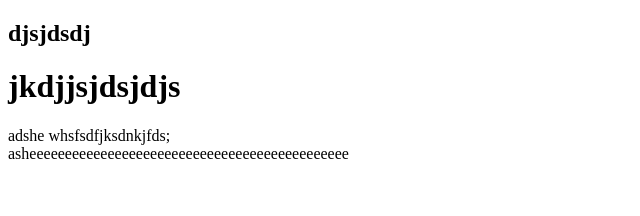
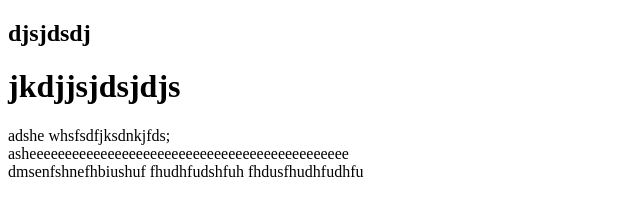
Before and after one commit to faustinogs/CursoCoder, a plain HTML site: page index.html in a window 1280 px wide. Shown: the whole page, without its empty margins (0-640 px from the left). Drawn offline with Linux system fonts and the light colour scheme.

Commit message:
modificadoboooooooqqqqqqqqqqqqqqqqqqqqqqqqq

```diff
--- a/index.html
+++ b/index.html
@@ -19,5 +19,8 @@
     <div>
         asheeeeeeeeeeeeeeeeeeeeeeeeeeeeeeeeeeeeeeeeeeeee
     </div>
+    dmsenfshnefhbiushuf
+    fhudhfudshfuh
+    fhdusfhudhfudhfu
 </body>
 </html>
```
